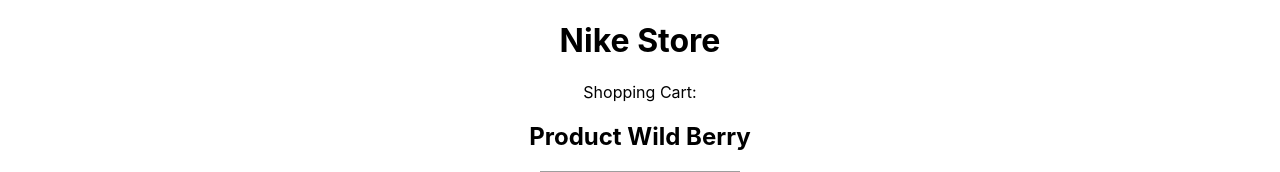
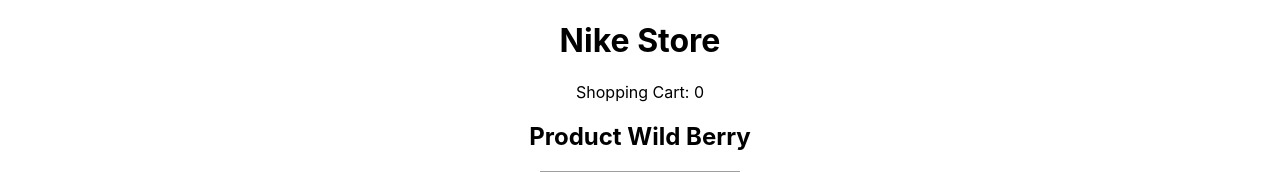
Before and after one commit to ms097530/PS-react-shoe-shop, a React (Create React App) app: page / in a window 1280 px wide. Shown: the top 172 px of the page. Built offline with nearby package versions, Linux system fonts and the light colour scheme; grey boxes are pictures that could not be loaded.

Commit message:
passed products and shoppingCart to Header and ProductList

```diff
--- a/src/App.jsx
+++ b/src/App.jsx
@@ -16,8 +16,8 @@
 
   return (
     <div className="App">
-      <Header cart={cart} />
-      <ProductList data={data} cart={cart} />
+      <Header shoppingCart={cart} />
+      <ProductList products={data} shoppingCart={cart} />
       <Footer />
     </div>
   );
--- a/src/components/Header.jsx
+++ b/src/components/Header.jsx
@@ -1,9 +1,9 @@
-export default function Header()
+export default function Header({ shoppingCart })
 {
     return (
         <header>
             <h1>Nike Store</h1>
-            <p>Shopping Cart: </p>
+            <p>Shopping Cart: {shoppingCart.length}</p>
         </header>
     )
 }
--- a/src/components/ProductList.jsx
+++ b/src/components/ProductList.jsx
@@ -1,6 +1,6 @@
 import ProductListItem from "./ProductListItem"
 
-export default function ProductList({ data })
+export default function ProductList({ products, shoppingCart })
 {
 
 
@@ -8,7 +8,7 @@
         // <h1>Products List</h1>
         <>
             {
-                data.map(product =>
+                products.map(product =>
                 {
                     return (
                         <ProductListItem product={product} key={product.id} />
```
